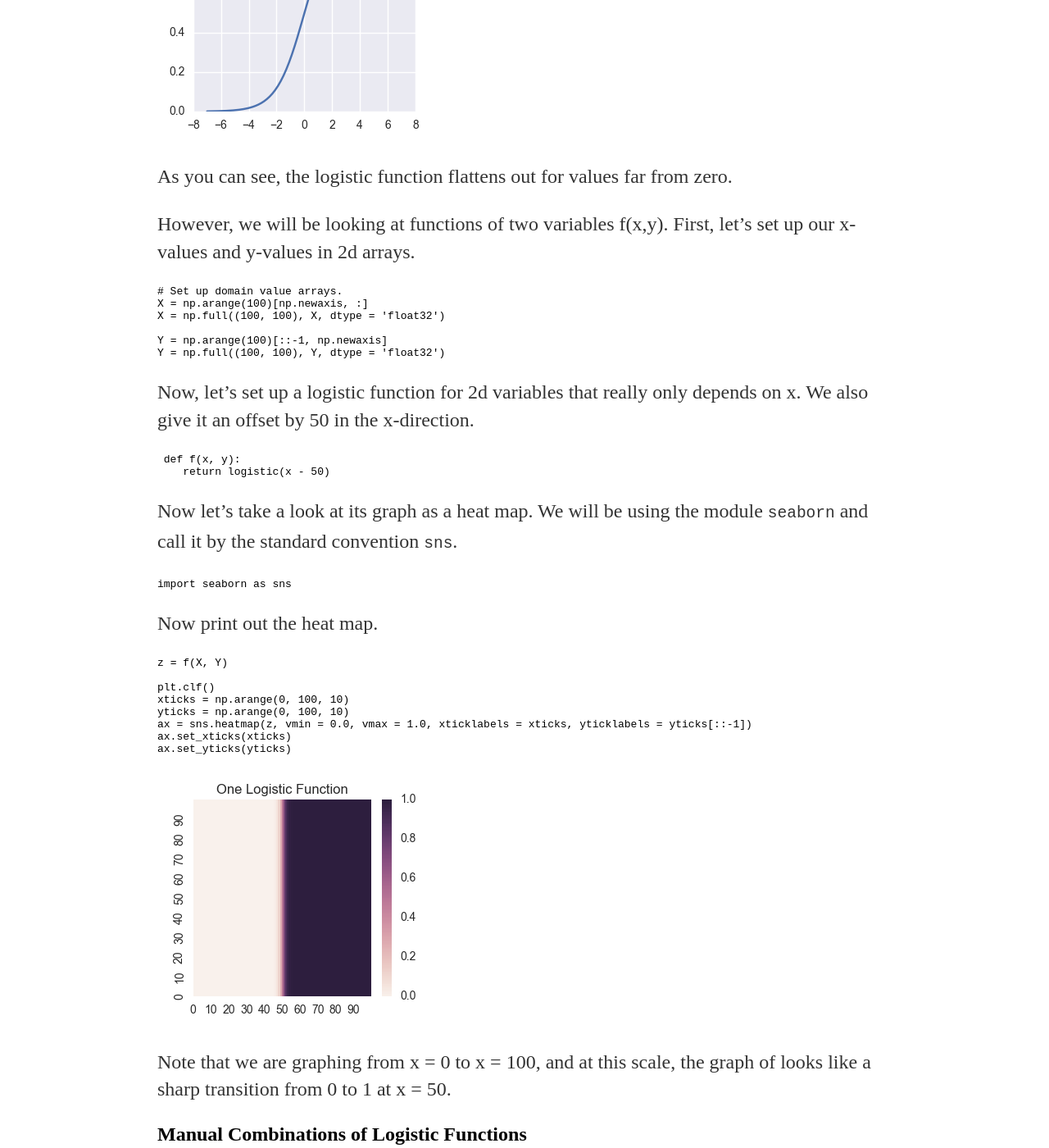
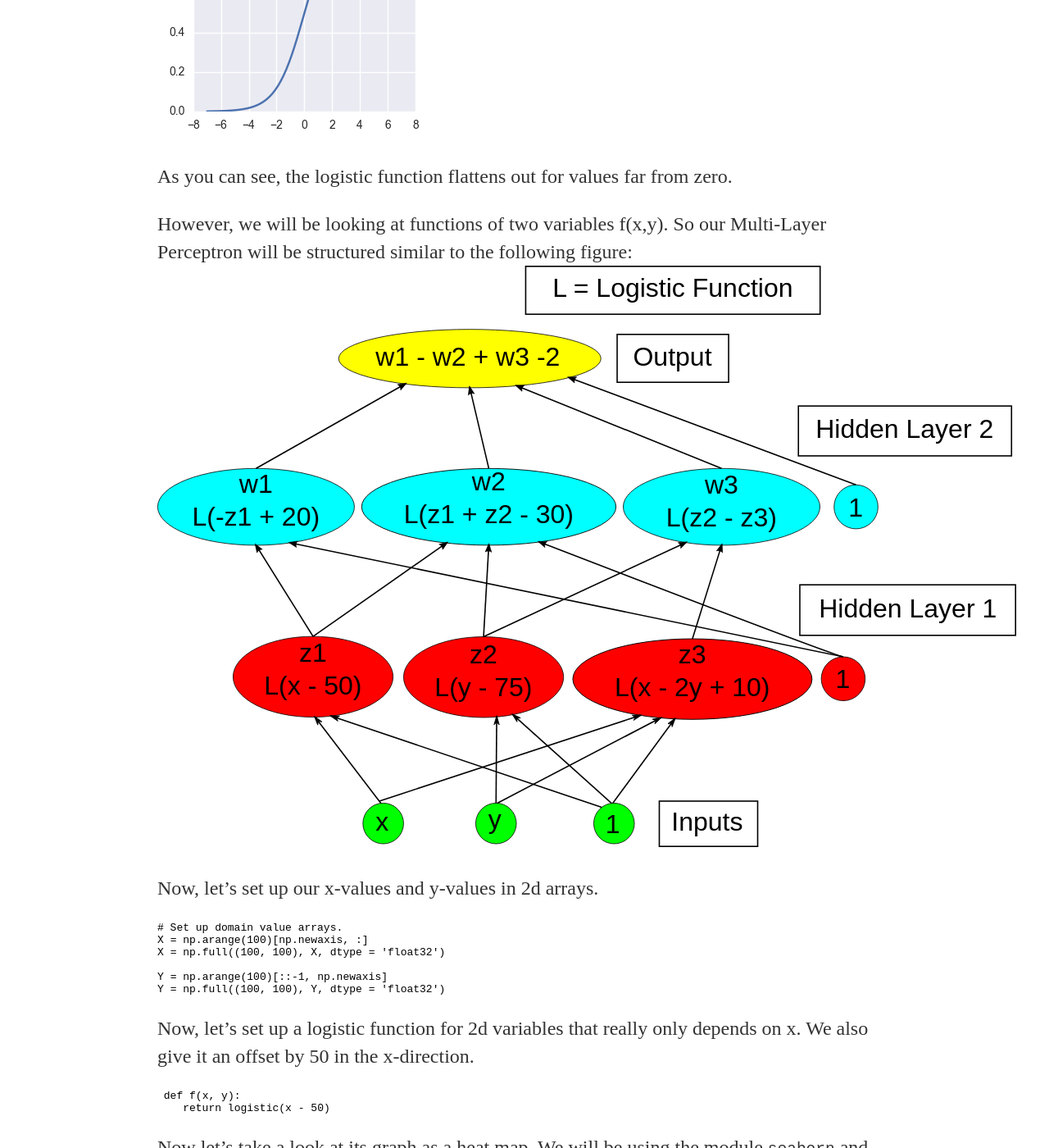
Before and after one commit to MatthewMcGonagle/MatthewMcGonagle.github.io, a Jekyll site: the page built from _posts/2017-10-17-LearningShapesMLP.md, in a window 1280 px wide and 1400 px high, scrolled down 810 px. Shown: the whole window at 82% size. Built offline with Jekyll 4.4.1, drawn with Linux system fonts in a browser that asks for light colours.

Commit message:
Added diagram of MLP Regressor.

````diff
--- a/_posts/2017-10-17-LearningShapesMLP.md
+++ b/_posts/2017-10-17-LearningShapesMLP.md
@@ -20,7 +20,10 @@ def logistic(x):
 
 As you can see, the logistic function flattens out for values far from zero.
 
-However, we will be looking at functions of two variables f(x,y). First, let's set up our x-values and y-values in 2d arrays.
+However, we will be looking at functions of two variables f(x,y). So our Multi-Layer Perceptron will be structured similar to the following figure:
+![Picture of Example Multi-Layer Perceptron Model]({{site . url}}/assets/2017-10-17-mlp.svg)
+
+ Now, let's set up our x-values and y-values in 2d arrays.
 ``` python
 # Set up domain value arrays.
 X = np.arange(100)[np.newaxis, :]
````
Also changed, not shown: assets/2017-10-17-mlp.svg (added).
